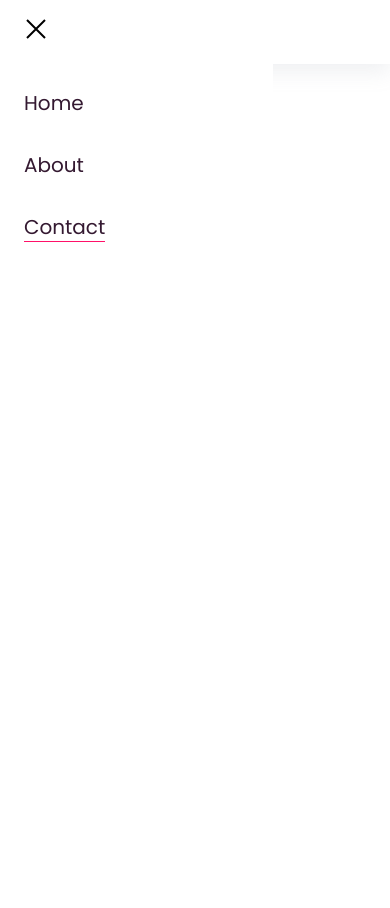
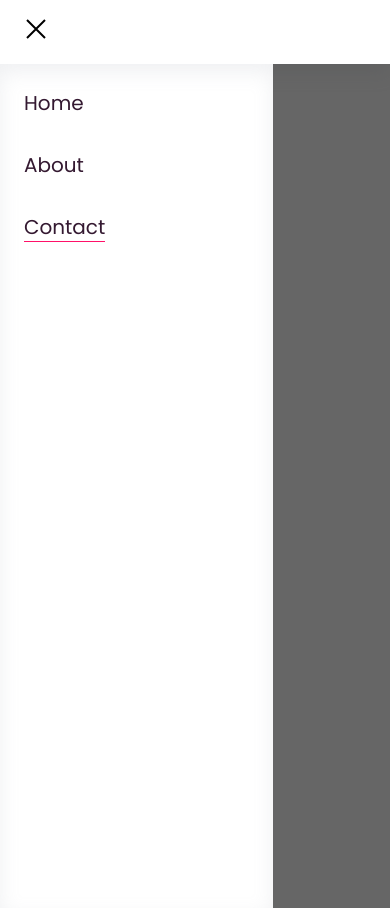
Before and after one commit to RoWaBo/My-React-Template, a React (Create React App) app: page /contact in a window 390 px wide. Both pictures are taken after a click on the element 36 px from the left and 32 px from the top of the page. Built offline with nearby package versions, Linux system fonts and the light colour scheme.

Commit message:
Added dark layer to view when mobile menu is open

```diff
--- a/src/components/NavBar.js
+++ b/src/components/NavBar.js
@@ -13,7 +13,11 @@ const NavBar = ({ shadow }) => {
     const { colors, font, spacing, breakPoints } = useTheme()
     const [isMenuOpen, setIsMenuOpen] = useState(false)
 
-    const toggleMobileMenu = () => isMenuOpen ? setIsMenuOpen(false) : setIsMenuOpen(true)
+    const toggleMobileMenu = () => {
+        if (width < breakPoints.mobile) {
+            isMenuOpen ? setIsMenuOpen(false) : setIsMenuOpen(true)
+        }
+    }
 
     const style = css`
         width: 100%;
@@ -50,6 +54,16 @@ const NavBar = ({ shadow }) => {
         }
     `
 
+    const layer = css`
+        background-color: rgba(0, 0, 0, 0.6);
+        position: absolute;
+        top: 64px;
+        bottom: 0;
+        left: 0;
+        right: 0;
+        height: 100vh;
+    `
+
     const list = css`
         width: ${width > breakPoints.desktop ? spacing.contentWidth : "100%"};
         display: flex;
@@ -68,6 +82,7 @@ const NavBar = ({ shadow }) => {
         width: 70vw;
         height: 100vh;
         transition: all .4s;
+        ${shadow && `box-shadow: inset rgba(149, 157, 165, 0.15) 0px 8px 20px;`};
 
         & > * + * {
             margin-top: ${spacing.l};
@@ -75,6 +90,8 @@ const NavBar = ({ shadow }) => {
     `
 
     return (
+        <>
+            {isMenuOpen && <div css={layer} onClick={toggleMobileMenu}></div>}
             <nav css={style}>
                 {width < breakPoints.mobile && (
                     <div onClick={toggleMobileMenu} css={menuIconContainer}>
@@ -93,6 +110,7 @@ const NavBar = ({ shadow }) => {
                     </li>
                 </ul>
             </nav>
+        </>
     );
 }
 
--- a/src/style/breakPoints.js
+++ b/src/style/breakPoints.js
@@ -1,6 +1,6 @@
 
 const breakPoints = {
-    mobile: "480",
+    mobile: "560",
     tablet: "768",
     desktop: "1024"
 }
```
Lines whose indentation alone changed are shown as unchanged.
